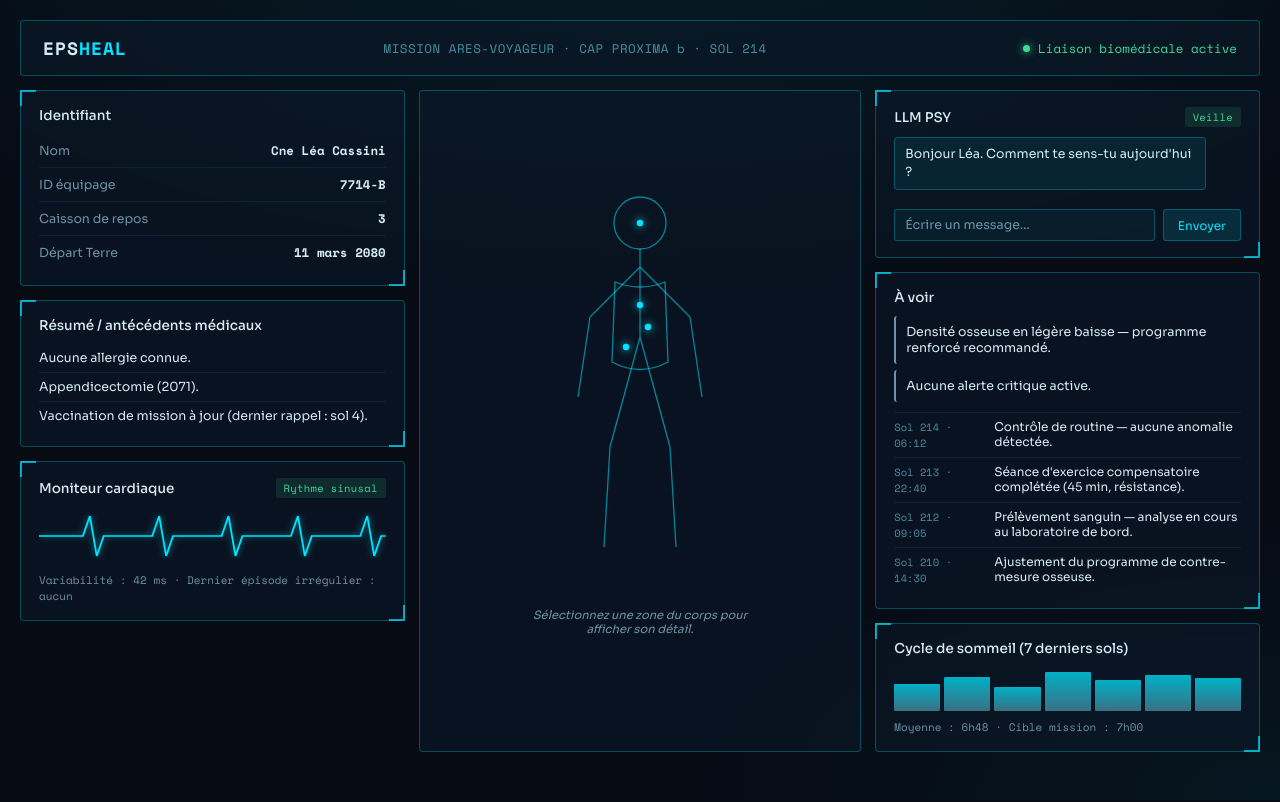
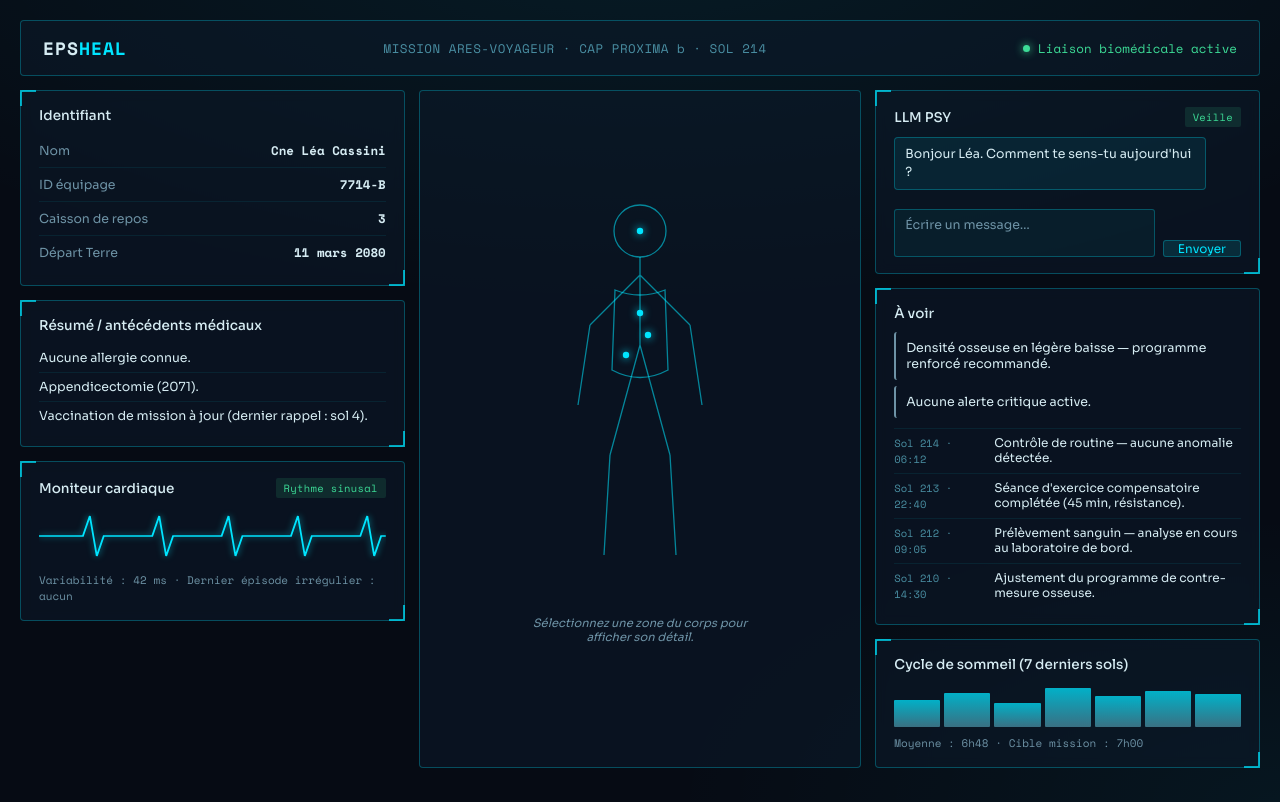
Before and after one commit to romaink30/EPSHeal, a React (Vite) app: page / in a window 1280 px wide. Built offline with nearby package versions, Linux system fonts and the light colour scheme.

Commit message:
travaille sur la box LLM

```diff
--- a/src/components/LlmPsy.jsx
+++ b/src/components/LlmPsy.jsx
@@ -1,11 +1,37 @@
+import { useState } from 'react';
 import Panel from './Panel';
 
-// Interface pour l'instant statique : l'appel à l'API IA sera branché
-// ici plus tard (remplacer les messages par un état + un fetch/stream).
+// Chat fonctionnel côté interface : les messages s'accumulent dans l'état
+// local. L'appel réel à l'API IA sera branché plus tard, en remplaçant
+// handleSend par un fetch/stream vers le backend au lieu du echo actuel.
 function LlmPsy() {
-  const messages = [
+  const [messages, setMessages] = useState([
     { from: 'ia', text: "Bonjour Léa. Comment te sens-tu aujourd'hui ?" },
-  ];
+  ]);
+  const [draft, setDraft] = useState('');
+
+  const handleSend = () => {
+    const text = draft.trim();
+    if (!text) return;
+
+    setMessages((prev) => [...prev, { from: 'user', text }]);
+    setDraft('');
+
+    // Réponse temporaire, à remplacer par l'appel API réel.
+    setTimeout(() => {
+      setMessages((prev) => [
+        ...prev,
+        { from: 'ia', text: 'Message bien reçu. (réponse IA à connecter)' },
+      ]);
+    }, 400);
+  };
+
+  const handleKeyDown = (e) => {
+    if (e.key === 'Enter' && !e.shiftKey) {
+      e.preventDefault();
+      handleSend();
+    }
+  };
 
   return (
     <Panel title="LLM PSY" badge="Veille" badgeType="ok">
@@ -17,8 +43,15 @@ function LlmPsy() {
         ))}
       </div>
       <div className="psy-input-row">
-        <input className="psy-input" type="text" placeholder="Écrire un message…" disabled />
-        <button className="psy-send" disabled>
+        <textarea
+          className="psy-input"
+          placeholder="Écrire un message…"
+          rows={2}
+          value={draft}
+          onChange={(e) => setDraft(e.target.value)}
+          onKeyDown={handleKeyDown}
+        />
+        <button className="psy-send" onClick={handleSend} disabled={!draft.trim()}>
           Envoyer
         </button>
       </div>
--- a/src/styles/dashboard.css
+++ b/src/styles/dashboard.css
@@ -404,6 +404,7 @@
 .psy-input-row {
   display: flex;
   gap: 8px;
+  align-items: flex-end;
 }
 .psy-input {
   flex: 1;
@@ -414,6 +415,7 @@
   font-family: var(--font-sans);
   font-size: 12.5px;
   padding: 7px 10px;
+  resize: none;
 }
 .psy-input::placeholder {
   color: var(--text-dim);
```
